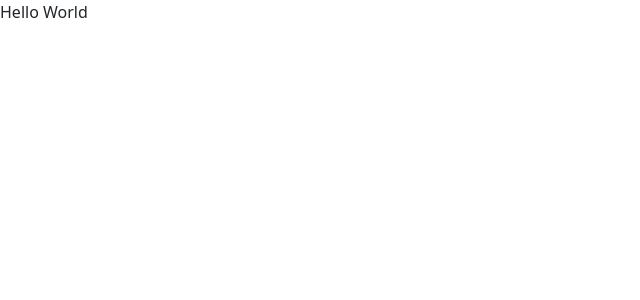
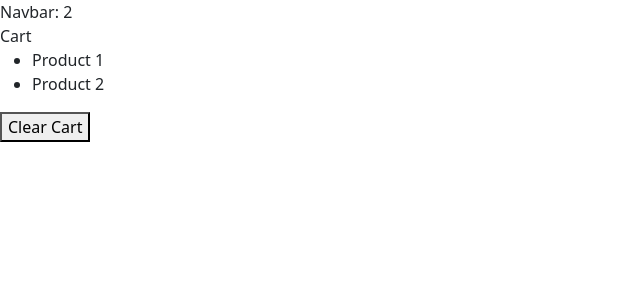
Before and after one commit to Akshay-Jhijhautia/Learning_React, a React (Vite) app: page / in a window 1280 px wide. Shown: the top 300 px of the page, without its empty margins (0-640 px from the left). Built offline with nearby package versions, Linux system fonts and the light colour scheme.

Commit message:
created two components cart and navbar to demonstrate state sharing between two components

```diff
--- a/src/App.tsx
+++ b/src/App.tsx
@@ -3,6 +3,8 @@ import ListGroup from "./Components/ListGroup";
 import Alert from "./Components/Alert";
 import Button from "./Components/Button";
 import Like from "./Components/Like";
+import Cart from "./Components/Cart";
+import Navbar from "./Components/Navbar";
 
 import { useState } from "react";
 
@@ -127,7 +129,14 @@ import { useState } from "react";
 // }
 
 function App() {
-  return <div>Hello World</div>;
+  const [products, setProducts] = useState(["Product 1", "Product 2"]);
+
+  return (
+    <div>
+      <Navbar noOfCartItems={products.length} />
+      <Cart cartItems={products} clearCart={() => setProducts([])} />
+    </div>
+  );
 }
 
 export default App;
--- /dev/null
+++ b/src/Components/Cart.tsx
@@ -0,0 +1,22 @@
+import React from "react";
+
+interface Props {
+  cartItems: string[];
+  clearCart: () => void;
+}
+
+const Cart = ({ cartItems, clearCart }: Props) => {
+  return (
+    <>
+      <div>Cart</div>
+      <ul>
+        {cartItems.map((product) => (
+          <li key={product}>{product}</li>
+        ))}
+      </ul>
+      <button onClick={clearCart}>Clear Cart</button>
+    </>
+  );
+};
+
+export default Cart;
--- /dev/null
+++ b/src/Components/Navbar.tsx
@@ -0,0 +1,10 @@
+import React from "react";
+
+interface Props {
+  noOfCartItems: number;
+}
+const Navbar = ({ noOfCartItems }: Props) => {
+  return <div>Navbar: {noOfCartItems}</div>;
+};
+
+export default Navbar;
```
